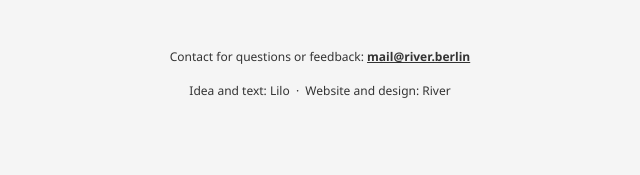
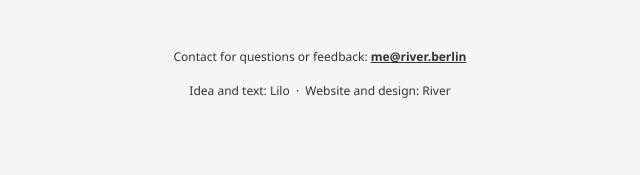
Before and after one commit to therealadityashankar/trans-project, a plain HTML site: page index.html in a window 1280 px wide. Shown: the part 625-800 px from the top of the page, 430-1070 px from the left. Drawn offline with Linux system fonts and the light colour scheme; no server answers; a web font is replaced by a local one.

Commit message:
updated email

```diff
--- a/index.html
+++ b/index.html
@@ -70,7 +70,7 @@
             </main>
 
             <footer class="site-footer">
-                <p>Contact for questions or feedback: <a href="mailto:mail@river.berlin">mail@river.berlin</a></p>
+                <p>Contact for questions or feedback: <a href="mailto:me@river.berlin">me@river.berlin</a></p>
                 <p>Idea and text: Lilo &nbsp;&middot;&nbsp; Website and design: River</p>
             </footer>
         </div>
```
Also changed, not shown: post.html (+1 -1 lines).
